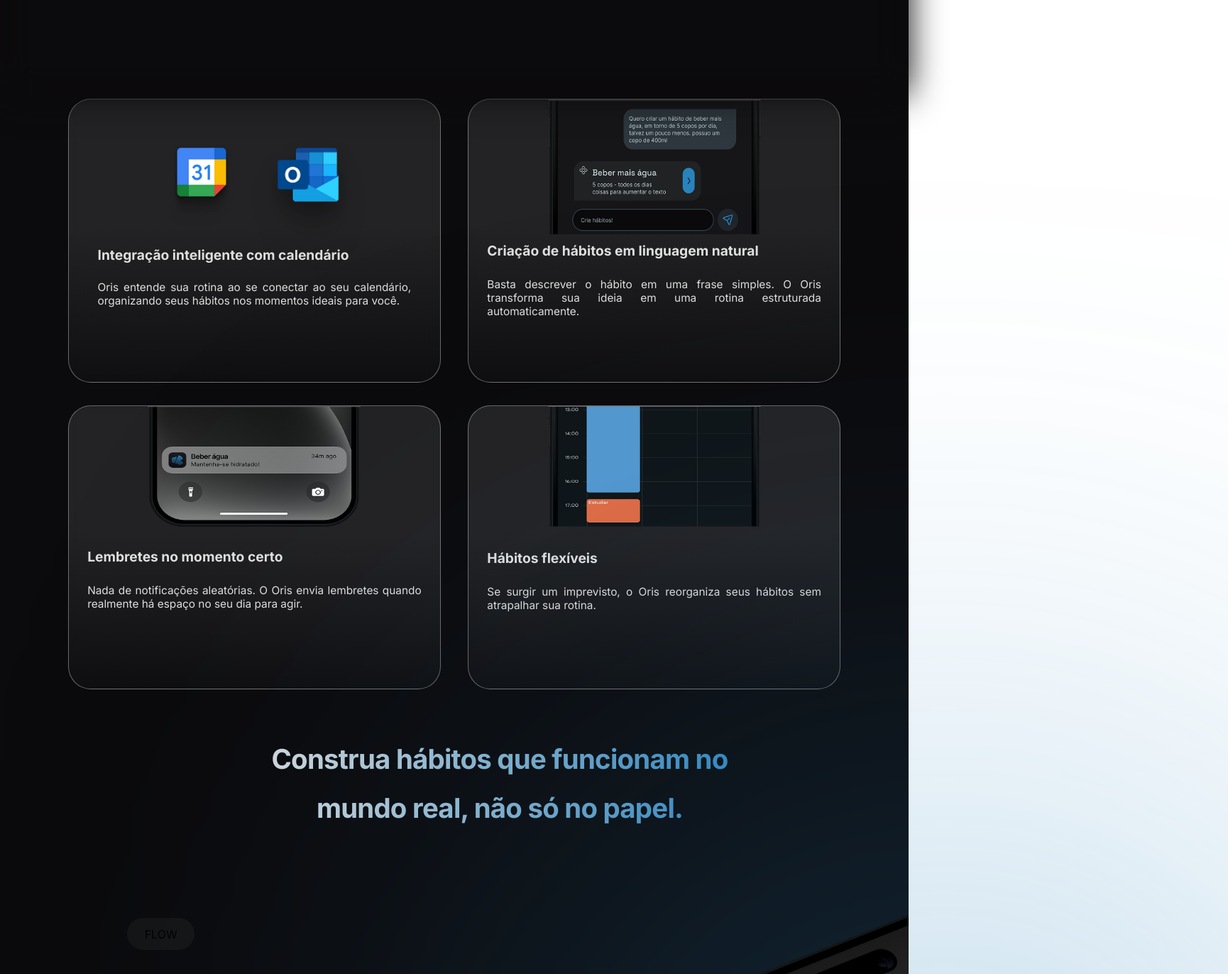
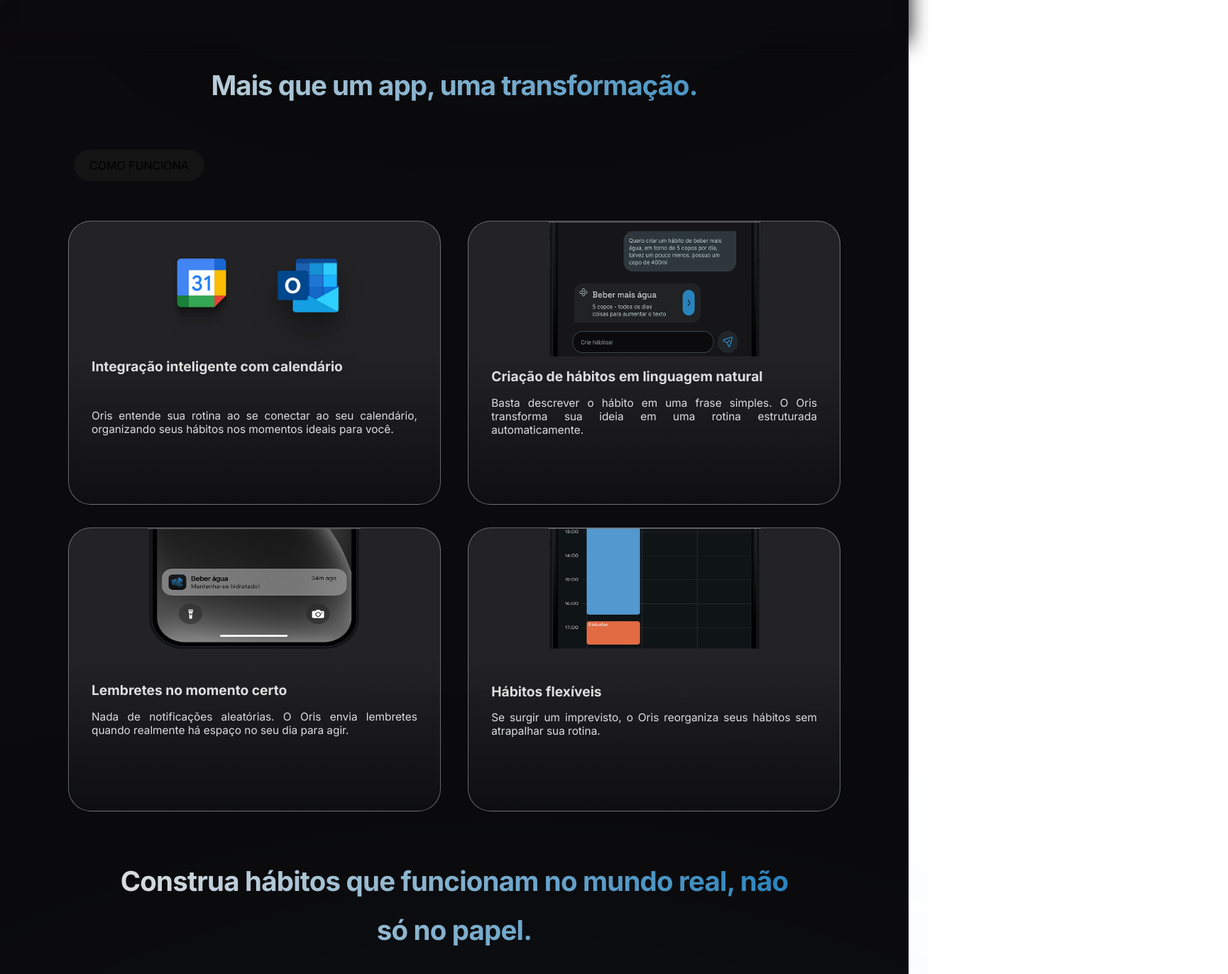
Before and after one commit to Breno-V/oris-website, a Next.js app: page / in a window 1280 px wide. Shown: the part 1400-2772 px from the top of the page at 71% size, 1730 px wide, since content can reach past the window. Built offline with nearby package versions, Linux system fonts and the light colour scheme; a web font is replaced by a local one.

Commit message:
w.i.p Tornando o site mais responsivo (a saga)

```diff
--- a/src/components/MainContainer/MainContainer.js
+++ b/src/components/MainContainer/MainContainer.js
@@ -41,17 +41,17 @@ export default function MainContainer() {
                         </div>
                         <div className="cards">
                             <div className="cardsUp">
-                                <div className="card1">
-                                    <div className="Images">
+                                <div className="card">
+                                    <div className="icons">
                                         <Image src="/Google-Calendar.png" alt="logo google calendar" width={100} height={120} />
                                         <div className="outlookWrapper">
                                             <Image src="/calendar.png" alt="logo outlook calendar" width={100} height={100} />
                                         </div>
                                     </div>
-                                    <p className="upText">Integração inteligente com calendário</p>
-                                    <p className="text">Oris entende sua rotina ao se conectar ao seu calendário, organizando seus hábitos nos momentos ideais para você.</p>
+                                    <p className="upText1">Integração inteligente com calendário</p>
+                                    <p className="text1">Oris entende sua rotina ao se conectar ao seu calendário, organizando seus hábitos nos momentos ideais para você.</p>
                                 </div>
-                                <div className="card2">
+                                <div className="card">
                                     <div className="Images">
                                         <Image src="/Iphone 15 Pro Max Black Titanium-1.png" alt="em de exemplo de um celular" width={300} height={190} />
                                     </div>
@@ -60,19 +60,19 @@ export default function MainContainer() {
                                 </div>
                             </div>
                             <div className="cardsDown">
-                                <div className="card3">
+                                <div className="card">
                                     <div className="Images">
                                         <Image src="/Cellphone-Example.png" alt="imagem de exemplo de um celular" width={300} height={200} />
                                     </div>
                                     <p className="upText">Lembretes no momento certo</p>
                                     <p className="text">Nada de notificações aleatórias. O Oris envia lembretes quando realmente há espaço no seu dia para agir.</p>
                                 </div>
-                                <div className="card4">
+                                <div className="card">
                                     <div className="Images">
                                         <Image src="/Agenda.png" alt="imagem de exemplo da agenda do usuário" width={300} height={170} />
                                     </div>
-                                    <p className="upText">Hábitos flexíveis</p>
-                                    <p className="text">Se surgir um imprevisto, o Oris reorganiza seus hábitos sem atrapalhar sua rotina.</p>
+                                    <p className="upText4">Hábitos flexíveis</p>
+                                    <p className="text4">Se surgir um imprevisto, o Oris reorganiza seus hábitos sem atrapalhar sua rotina.</p>
                                 </div>
                             </div>
                         </div>
--- a/src/components/MainContainer/MainContainer.scss
+++ b/src/components/MainContainer/MainContainer.scss
@@ -4,6 +4,7 @@
     background: #0B0A0C;
 
     .welcomeArea {
+      position: relative;
       display: flex;
       flex-direction: column;
       justify-content: center;
@@ -11,9 +12,9 @@
       background-image: url('/grade.png');
       background-size: cover;
 
-      width: 100%;
-      height: 70vh;
-      margin-bottom: -10vh;
+      min-width: 100%;
+      min-height: 700px;
+      margin-bottom: -100px;
 
       .titleImpact {
         color: $text-color;
@@ -21,7 +22,7 @@
         justify-content: center;
         align-items: center;
         text-align: center;
-        width: 100%;
+        max-width: 100%;
         margin: 0;
         max-width: 75rem;
         margin-bottom: 5vh;
@@ -35,10 +36,10 @@
           &::after {
             content: "";
             position: absolute;
-            top: 47;
+            top: 37px;
             left: 0;
             width: 100%;
-            height: 100%;
+            height: 150px;
             background-image: url("/design-below-title.png");
             background-repeat: no-repeat;
             background-size: contain;
@@ -49,13 +50,11 @@
       }
 
       .subtitle {
-        align-items: center;
-        justify-content: center;
         text-align: center;
         font-size: clamp(1rem, 2vw, 2rem);
         width: 100%;
         max-width: 40rem;
-        margin: 0;
+        margin: 0 auto;
 
       }
     }
@@ -66,15 +65,17 @@
       display: flex;
       flex-direction: row;
       justify-content: center;
+      z-index: 0;
 
       .btnDownloadNow {
+        z-index: 1;
         font-size: medium;
         justify-content: center;
         display: flex;
         align-items: center;
         cursor: pointer;
         width: 13.375rem;
-        height: 6vh;
+        height: 60px;
         text-align: center;
         border-radius: 3vh;
         border: none;
@@ -99,16 +100,17 @@
       position: relative;
       background-image: url('/grade.png');
       background-size: cover;
-
+      background-position: center;
+      background-repeat: no-repeat;
 
       &::before {
         content: "";
         position: absolute;
-        width: 40vh;
-        height: 40vh;
-        top: 20vh;
-        left: 70vh;
-        border-radius: 46.0625rem;
+        width: clamp(15rem, 30vw, 27rem);
+        height: clamp(15rem, 30vw, 25rem);
+        top: clamp(5rem, 15vh, 12rem);
+        left: clamp(10rem, 40vw, 45rem);
+        border-radius: 50%;
         background: rgba(40, 131, 189, 0.60);
         filter: blur(200px);
         z-index: 0;
@@ -117,22 +119,21 @@
       &::after {
         content: "";
         position: absolute;
-        bottom: -55;
+        bottom: -55px;
         left: 0;
         width: 100%;
-        height: clamp(100px, 45vh, 300px);
+        height: clamp(6rem, 30vh, 18rem);
         background: linear-gradient(to bottom,
             rgba(20, 20, 20, 0) 0%,
             rgba(20, 20, 20, 0.4) 10%,
-            rgba(11, 10, 12, 1) 40%
-          );
-        filter: blur(25px);
+            rgba(11, 10, 12, 1) 40%);
+        filter: blur(15px);
         pointer-events: none;
         z-index: 2;
       }
 
       .imageDemonstration {
-        padding-top: 7vh;
+        padding-top: 6rem;
         display: flex;
         justify-content: center;
         z-index: 1;
@@ -145,12 +146,11 @@
       display: flex;
       flex-direction: column;
       justify-content: center;
-      align-items: center;
 
       width: 100%;
       max-width: 70rem;
-      margin: 6vh auto;
-      min-height: 70vh;
+      margin: clamp(3rem, 6vh, 6rem) auto;
+      min-height: clamp(50vh, 70vh, 90vh);
 
 
 
@@ -163,21 +163,22 @@
         font-size: clamp(1.8rem, 3vw, 3.5rem);
         line-height: 1.8;
         letter-spacing: -0.06rem;
-        margin-bottom: 5vh;
+        margin-bottom: clamp(2rem, 5vh, 4rem);
       }
 
       .label {
         display: flex;
         position: relative;
-        right: 60vh;
-        margin-top: 2vh;
-        margin-bottom: 5vh;
+        right: 0;
+        margin-top: clamp(1vh, 2vh, 4vh);
+        margin-bottom: clamp(2.5vh, 5vh, 10vh);
+        margin-left: clamp(1.5vh, 3vh, 6vh);
         justify-content: center;
         align-items: center;
-        width: 183px;
-        height: 44px;
+        width: 11.5rem;
+        height: 2.75rem;
         flex-shrink: 0;
-        border-radius: 37.5px;
+        border-radius: 2rem;
         background: #141414;
       }
 
@@ -206,12 +207,11 @@
           gap: 3vw;
         }
 
-        .card1 {
+        .card {
           flex: 1 1 calc(50% - 3vw);
           max-width: 34rem;
           min-width: 18rem;
-          height: 50vh;
-          padding: 2vh;
+          height: clamp(25rem, 30vh, 35rem);
           border-radius: 2rem;
           border: 1px solid rgba(255, 255, 255, 0.36);
           background: linear-gradient(180deg,
@@ -219,12 +219,12 @@
               rgba(61, 61, 61, 0.10) 100%);
           backdrop-filter: blur(7.2px);
 
-          .Images {
+          .icons {
             display: flex;
             justify-content: center;
             align-items: center;
+            gap: 4vw;
             margin-top: 5vh;
-            gap: 4vw;
 
             img:last-child {
               margin-bottom: 4vh;
@@ -235,158 +235,58 @@
             }
           }
 
-          .upText {
-            display: flex;
-            color: $text-color;
-            justify-content: left;
-            align-items: center;
-            margin: 3% 5%;
-            font-weight: bold;
-            font-size: clamp(1rem, 1.5vw, 1.5rem);
-            text-align: left;
-          }
-
-          .text {
-            font-size: clamp(0.9rem, 1.2vw, 1.2rem);
-            margin: 5% 5%;
-            text-align: justify;
-          }
-        }
-
-        .card2 {
-          flex: 1 1 calc(50% - 3vw);
-          max-width: 34rem;
-          min-width: 18rem;
-          height: 50vH;
-
-          border-radius: 2rem;
-          border: 1px solid rgba(255, 255, 255, 0.36);
-          background: linear-gradient(180deg,
-              rgba(255, 255, 255, 0.10) 45.19%,
-              rgba(61, 61, 61, 0.10) 100%);
-          backdrop-filter: blur(7.2px);
-
           .Images {
             display: flex;
             justify-content: center;
             align-items: center;
             gap: 4vw;
+          }
 
-            img:last-child {
-              margin-bottom: 2vh;
-            }
+          .upText4 {
+            color: $text-color;
+            font-weight: bold;
+            font-size: clamp(1rem, 1.5vw, 1.5rem);
+            margin-left: 2rem;
+            margin-top: 3rem;
+            margin-bottom: -0.05rem;
+            text-align: left;
+          }
 
-            .outlookWrapper img {
-              filter: drop-shadow(0 13px 13px rgba(0, 0, 0, 0.22)) drop-shadow(0 30px 18px rgba(0, 0, 0, 0.13)) drop-shadow(0 52px 21px rgba(0, 0, 0, 0.04));
-            }
+          .upText1 {
+            color: $text-color;
+            font-weight: bold;
+            font-size: clamp(1rem, 1.5vw, 1.5rem);
+            margin-left: 2rem;
+            margin-top: 1rem;
+            text-align: left;
+          }
+
+          .text1 {
+            color: $text-color;
+            font-size: clamp(0.9rem, 1.2vw, 1.2rem);
+            margin: 3rem 2rem;
+            text-align: justify;
+          }
+
+          .text4 {
+            color: $text-color;
+            font-size: clamp(0.9rem, 1.2vw, 1.2rem);
+            margin: 1rem 2rem;
+            text-align: justify;
           }
 
           .upText {
-            display: flex;
             color: $text-color;
-            justify-content: left;
-            align-items: center;
-            margin: -1% 5%;
             font-weight: bold;
             font-size: clamp(1rem, 1.5vw, 1.5rem);
+            margin: 1rem 2rem;
             text-align: left;
           }
 
           .text {
+            color: $text-color;
             font-size: clamp(0.9rem, 1.2vw, 1.2rem);
-            margin: 6% 5%;
-            text-align: justify;
-          }
-        }
-
-        .card3 {
-          flex: 1 1 calc(50% - 3vw);
-          max-width: 34rem;
-          min-width: 18rem;
-          height: 50vh;
-
-          border-radius: 2rem;
-          border: 1px solid rgba(255, 255, 255, 0.36);
-          background: linear-gradient(180deg,
-              rgba(255, 255, 255, 0.10) 45.19%,
-              rgba(61, 61, 61, 0.10) 100%);
-          backdrop-filter: blur(7.2px);
-
-          .Images {
-            display: flex;
-            justify-content: center;
-            align-items: center;
-            gap: 4vw;
-
-            img:last-child {
-              margin-bottom: 2vh;
-            }
-
-            .outlookWrapper img {
-              filter: drop-shadow(0 13px 13px rgba(0, 0, 0, 0.22)) drop-shadow(0 30px 18px rgba(0, 0, 0, 0.13)) drop-shadow(0 52px 21px rgba(0, 0, 0, 0.04));
-            }
-          }
-
-          .upText {
-            display: flex;
-            color: $text-color;
-            justify-content: left;
-            align-items: center;
-            margin: -3% 5%;
-            font-weight: bold;
-            font-size: clamp(1rem, 1.5vw, 1.5rem);
-            text-align: left;
-          }
-
-          .text {
-            font-size: clamp(0.9rem, 1.2vw, 1.2rem);
-            margin: 8% 5%;
-            text-align: justify;
-          }
-        }
-
-        .card4 {
-          flex: 1 1 calc(50% - 3vw);
-          max-width: 34rem;
-          min-width: 18rem;
-          height: 50vh;
-
-          border-radius: 2rem;
-          border: 1px solid rgba(255, 255, 255, 0.36);
-          background: linear-gradient(180deg,
-              rgba(255, 255, 255, 0.10) 45.19%,
-              rgba(61, 61, 61, 0.10) 100%);
-          backdrop-filter: blur(7.2px);
-
-          .Images {
-            display: flex;
-            justify-content: center;
-            align-items: center;
-            gap: 4vw;
-
-            img:last-child {
-              margin-bottom: 2vh;
-            }
-
-            .outlookWrapper img {
-              filter: drop-shadow(0 13px 13px rgba(0, 0, 0, 0.22)) drop-shadow(0 30px 18px rgba(0, 0, 0, 0.13)) drop-shadow(0 52px 21px rgba(0, 0, 0, 0.04));
-            }
-          }
-
-          .upText {
-            display: flex;
-            color: $text-color;
-            justify-content: left;
-            align-items: center;
-            margin: 3% 5%;
-            font-weight: bold;
-            font-size: clamp(1rem, 1.5vw, 1.5rem);
-            text-align: left;
-          }
-
-          .text {
-            font-size: clamp(0.9rem, 1.2vw, 1.2rem);
-            margin: 5% 5%;
+            margin: 1rem 2rem;
             text-align: justify;
           }
         }
@@ -405,9 +305,8 @@
         font-size: clamp(1.8rem, 3vw, 3.5rem);
         line-height: 1.8;
         letter-spacing: -0.096vh;
-        margin-bottom: 5vh;
-        margin-left: 40vh;
-        width: 60%;
+        margin: 0 auto 5vh;
+        width: min(90%, 60rem);
 
       }
 
@@ -415,41 +314,41 @@
         display: flex;
         position: relative;
         left: 14%;
-        margin-bottom: -5vh;
-        margin-top: 15vh;
+        margin: clamp(1rem, 4vh, 6rem) clamp(-3rem, -5vh, -1rem);
         justify-content: center;
         align-items: center;
-        width: 95px;
-        height: 45px;
+        width: clamp(6rem, 10vw, 7rem);
+        height: clamp(2.5rem, 5vh, 3rem);
         flex-shrink: 0;
-        border-radius: 37.5px;
+        border-radius: 2rem;
         background: #141414;
       }
 
       .mainContent {
         display: flex;
+        flex-wrap: wrap;
         flex-direction: row;
-        justify-content: flex-start;
+        align-items: flex-start;
+        gap: 5vw;
+        margin-top: 5vh;
 
         .wordContainer {
+          flex: 1 1 40rem;
+          max-width: 45rem;
+          text-align: justify;
           display: flex;
-          justify-content: center;
-          align-items: flex-start;
           flex-direction: column;
-          text-align: justify;
-          width: 105.7vh;
-          margin-left: 38vh;
-          margin-top: 10vh;
+          margin-left: clamp(15rem, 25rem, 45rem);
+          gap: -5rem;
 
           .wordGray {
-            color: #DFDFDF;
+            color: #dfdfdf;
+            font-size: clamp(1.2rem, 2vw, 1.8rem);
             font-family: var(--sds-typography-subtitle-font-family);
-            font-size: 3.7vh;
             font-style: normal;
             font-weight: var(--sds-typography-subtitle-font-weight);
             line-height: 120%;
-            margin-top: -1vh;
-            backdrop-filter: blur(12.300000190734863px);
+            /* 38.4px */
           }
 
           .symbol {
@@ -457,29 +356,28 @@
             align-items: center;
             color: #798189;
             font-family: var(--sds-typography-subtitle-font-family);
-            font-size: 3.7vh;
+            font-size: clamp(1.2rem, 2vw, 1.8rem);
             font-style: normal;
             font-weight: var(--sds-typography-subtitle-font-weight);
             line-height: 120%;
-            margin-left: 9vh;
-            margin-top: -2vh;
+            margin-left: clamp(0.5rem, 6vw, 6rem);
+            margin-top: -0.3rem;
+            margin-bottom: -0.3rem;
           }
 
           .wordBlue {
             color: #2883BD;
             font-family: var(--sds-typography-subtitle-font-family);
-            font-size: 4.5vh;
+            font-size: clamp(1.5rem, 2.5vw, 2rem);
             font-style: normal;
             font-weight: var(--sds-typography-subtitle-font-weight);
-            line-height: 120%;
-            margin-top: -1vh;
             line-height: 120%;
           }
         }
 
         .imageInSide {
           position: relative;
-          margin-left: 50vh;
+          margin-left: 40vh;
           margin-top: -10vh;
           display: flex;
           z-index: 1;
@@ -508,6 +406,12 @@
     }
 
     .containerFunctions {
+      display: flex;
+      flex-direction: column;
+      align-items: center;
+      padding: clamp(2rem, 8vw, 6rem) 1rem;
+      text-align: center;
+
       .title {
         background: linear-gradient(90deg, #DFDFDF 0%, #2883BD 100%);
         background-clip: text;
@@ -518,31 +422,43 @@
         line-height: 1.8;
         letter-spacing: -0.096vh;
         width: 60%;
-        margin-left: 40vh;
-        margin-top: 25vh;
+        margin-top: clamp(2rem, 8vh, 8rem);
+        margin-bottom: clamp(1rem, 5vh, 5rem);
 
       }
 
       .label {
         display: flex;
         position: relative;
-        left: 21%;
-        margin-top: 15vh;
-        margin-bottom: -15vh;
+        right: 14%;
         justify-content: center;
         align-items: center;
-        width: 199px;
-        height: 46px;
+        width: clamp(8rem, 20vw, 12.5rem);
+        height: clamp(2.5rem, 5vw, 3rem);
         flex-shrink: 0;
-        border-radius: 37.5px;
+        border-radius: 2rem;
         background: #141414;
+        margin: clamp(1rem, 4vh, 6rem) clamp(-3rem, -5vh, -1rem);
+
+        // display: flex;
+        // position: relative;
+        // left: 14%;
+        // margin: clamp(1rem, 4vh, 6rem) clamp(-3rem, -5vh, -1rem);
+        // justify-content: center;
+        // align-items: center;
+        // width: clamp(6rem, 10vw, 7rem);
+        // height: clamp(2.5rem, 5vh, 3rem);
+        // flex-shrink: 0;
+        // border-radius: 2rem;
+        // background: #141414;
       }
 
       .blockContainer {
         display: flex;
-        justify-content: center;
         flex-direction: column;
-        width: 112vh;
+        align-items: center;
+        gap: clamp(2rem, 6vh, 5rem);
+        width: min(90%, 1000px);
         height: 80vh;
         flex-shrink: 0;
         border-radius: 3.2vh;
```
